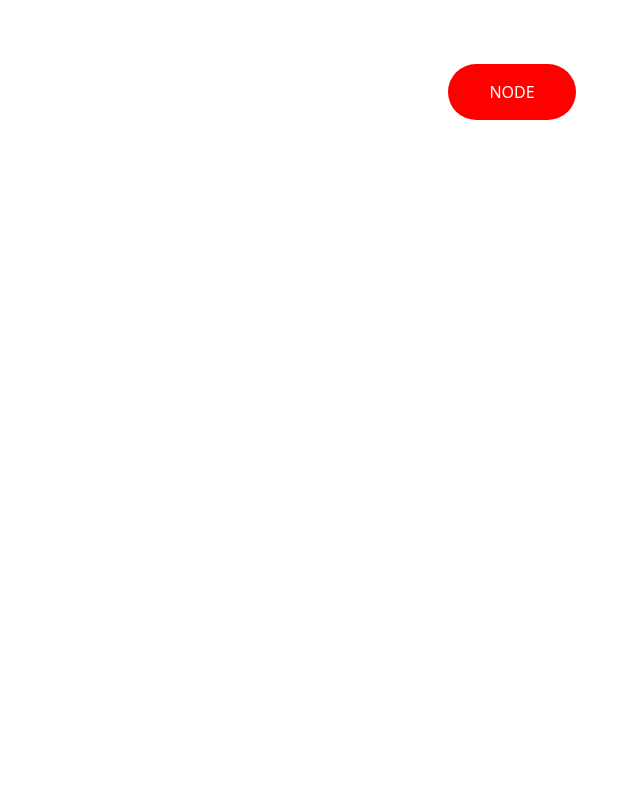
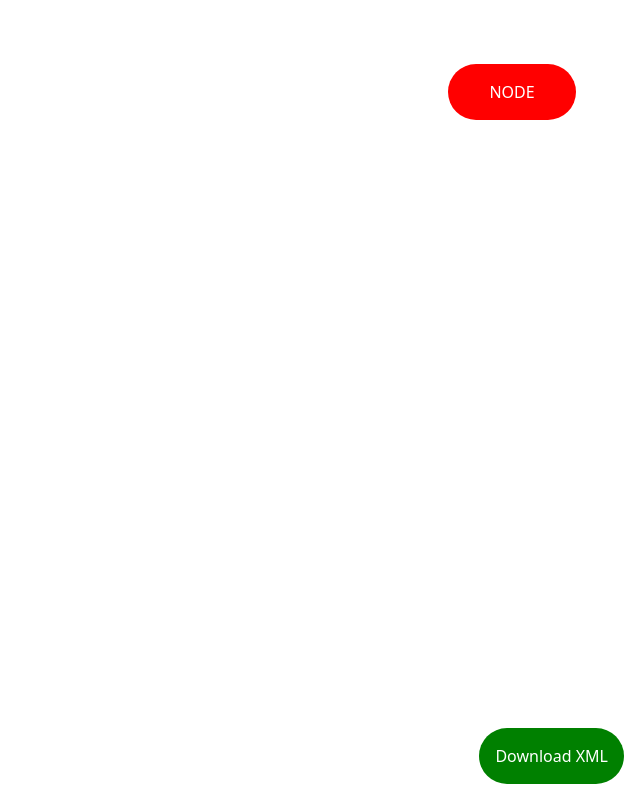
Before and after one commit to igloo-4002/urbanflo-experiment, a React (Vite) app: page / in a window 1280 px wide. Shown: the whole page, without its empty margins (640-1280 px from the left). Built offline with nearby package versions, Linux system fonts and the light colour scheme.

Commit message:
Added download xml button which exports all node and edge info into a file

```diff
--- a/src/App.tsx
+++ b/src/App.tsx
@@ -3,6 +3,7 @@
 import { create } from "zustand";
 import { v4 as uuidv4 } from "uuid";
 import { useState } from "react";
+import FloatingPlayPause from "./components/FloatingPlayPause"
 
 type Node = {
   id: string;
@@ -123,6 +124,7 @@
 
   return (
     <div className="h-screen w-screen items-center justify-center flex">
+      <FloatingPlayPause nodes={nodes} edges={edges} />
       <ModeToggle />
       <Stage
         width={window.innerWidth}
--- /dev/null
+++ b/src/components/FloatingPlayPause.tsx
@@ -0,0 +1,46 @@
+import React from "react";
+
+const FloatingPlayPause = ({ nodes, edges }) => {
+  const handleDownload = () => {
+    const xmlContent = generateXml(nodes, edges);
+    const blob = new Blob([xmlContent], { type: "application/xml" });
+    const url = URL.createObjectURL(blob);
+    const a = document.createElement("a");
+    a.href = url;
+    a.download = "network_data.xml";
+    a.click();
+    URL.revokeObjectURL(url);
+  };
+
+  const generateXml = (nodes, edges) => {
+    // You can create your own XML structure here based on the nodes and edges data
+    // For simplicity, I'll use a basic example
+    const xmlNodes = nodes.map((node) => `<Node id="${node.id}" x="${node.x}" y="${node.y}" type="${node.type}" />`);
+    const xmlEdges = edges.map((edge) => `<Edge id="${edge.id}" from="${edge.from}" to="${edge.to}" priority="${edge.priority}" numLanes="${edge.numLanes}" speed="${edge.speed}" />`);
+
+    const xml = `
+      <Network>
+        ${xmlNodes.join("\n")}
+        ${xmlEdges.join("\n")}
+      </Network>
+    `;
+
+    return xml;
+  };
+
+  return (
+    <div
+      className="absolute bottom-4 right-4 items-center justify-center rounded-full flex p-4 z-10"
+      style={{ backgroundColor: "green" }}
+    >
+      <button
+        onClick={handleDownload}
+        className="text-white font-sans font-medium"
+      >
+        Download XML
+      </button>
+    </div>
+  );
+};
+
+export default FloatingPlayPause;
```
